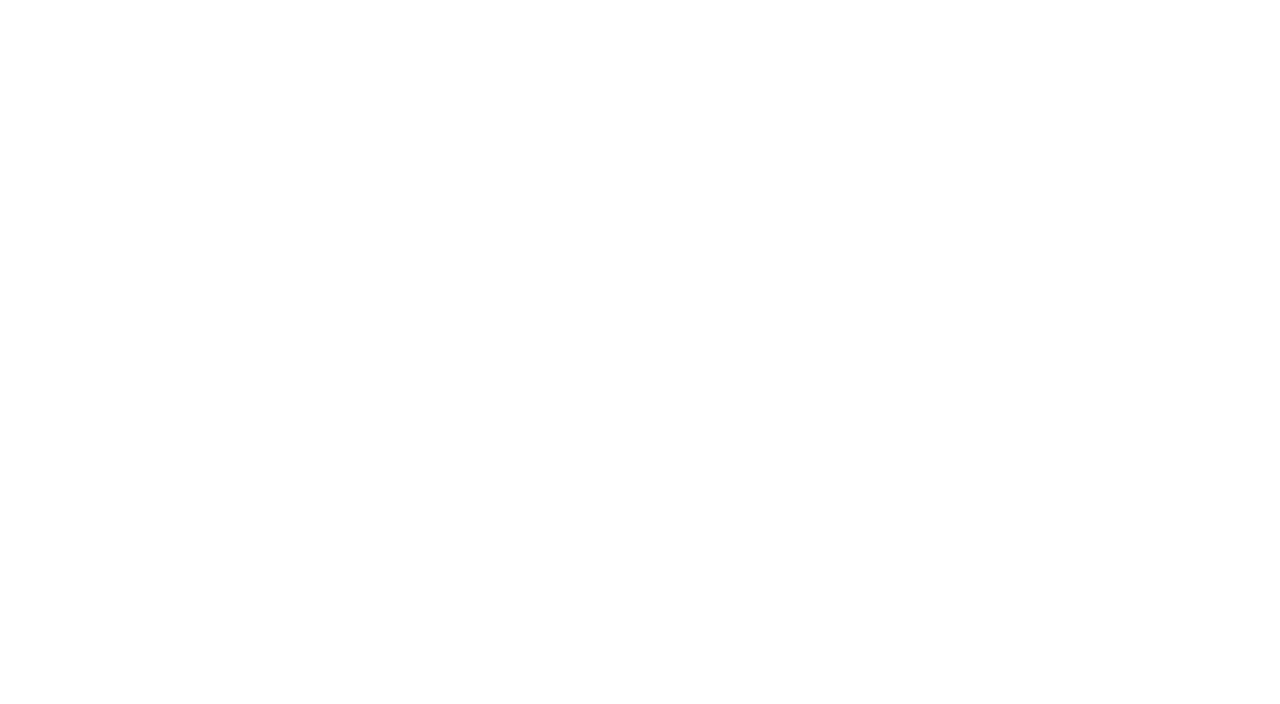
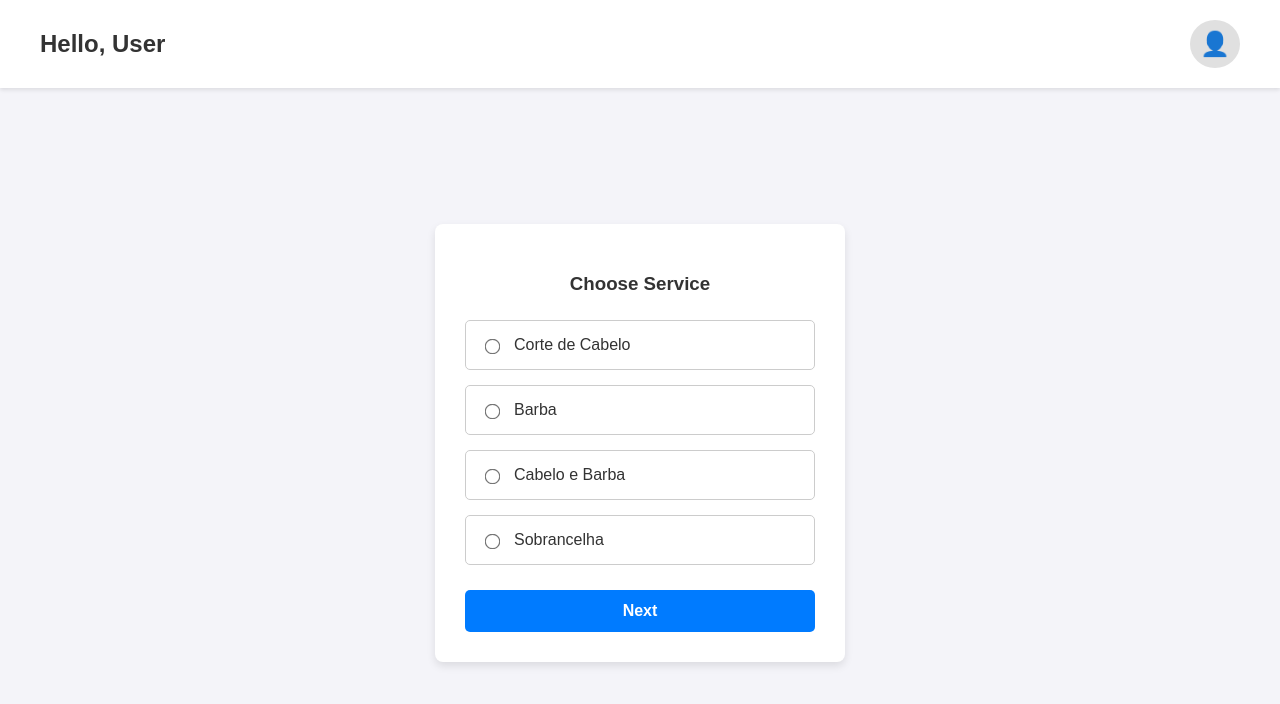
Before and after one commit to davifmn/Eng_Software, a plain HTML site: page main/home_screen/home_screen.html in a window 1280 px wide. Drawn offline with Linux system fonts and the light colour scheme.

Commit message:
patter for design

```diff
--- a/auth/sign_in/sign_in.css
+++ b/auth/sign_in/sign_in.css
@@ -1,19 +1,18 @@
+@import "../../main/app_view.css";
+
 body {
-    font-family: Arial, sans-serif;
     display: flex;
     justify-content: center;
     align-items: center;
     height: 100vh;
-    margin: 0;
-    background-color: #f4f4f9;
 }
 
 .container {
-    text-align: center;
     background: white;
     padding: 40px;
     border-radius: 8px;
     box-shadow: 0 4px 8px rgba(0,0,0,0.1);
+    text-align: center;
     width: 300px;
 }
 
@@ -22,31 +21,14 @@ form {
     flex-direction: column;
 }
 
-input {
+form input {
     margin-bottom: 15px;
-    padding: 10px;
-    font-size: 16px;
-    border: 1px solid #ccc;
-    border-radius: 4px;
 }
 
-button {
-    padding: 10px;
-    font-size: 16px;
-    cursor: pointer;
-    border: none;
-    border-radius: 5px;
+form button {
     background-color: #28a745;
-    color: white;
 }
 
 button.link-btn {
-    background: none;
-    color: #007bff;
     margin-top: 15px;
-    padding: 0;
 }
-
-button.link-btn:hover {
-    text-decoration: underline;
-}
--- a/auth/sign_up/sign_up.css
+++ b/auth/sign_up/sign_up.css
@@ -1,19 +1,18 @@
+@import "../../main/app_view.css";
+
 body {
-    font-family: Arial, sans-serif;
     display: flex;
     justify-content: center;
     align-items: center;
     height: 100vh;
-    margin: 0;
-    background-color: #f4f4f9;
 }
 
 .container {
-    text-align: center;
     background: white;
     padding: 40px;
     border-radius: 8px;
     box-shadow: 0 4px 8px rgba(0,0,0,0.1);
+    text-align: center;
     width: 300px;
 }
 
@@ -22,31 +21,14 @@ form {
     flex-direction: column;
 }
 
-input {
+form input {
     margin-bottom: 15px;
-    padding: 10px;
-    font-size: 16px;
-    border: 1px solid #ccc;
-    border-radius: 4px;
 }
 
-button {
-    padding: 10px;
-    font-size: 16px;
-    cursor: pointer;
-    border: none;
-    border-radius: 5px;
+form button {
     background-color: #17a2b8;
-    color: white;
 }
 
 button.link-btn {
-    background: none;
-    color: #007bff;
     margin-top: 15px;
-    padding: 0;
 }
-
-button.link-btn:hover {
-    text-decoration: underline;
-}
--- a/auth/welcome/welcome_screen.css
+++ b/auth/welcome/welcome_screen.css
@@ -1,32 +1,33 @@
+@import "../../main/app_view.css";
+
 body {
-    font-family: Arial, sans-serif;
     display: flex;
     justify-content: center;
     align-items: center;
     height: 100vh;
-    margin: 0;
-    background-color: #f4f4f9;
 }
 
 .container {
-    text-align: center;
+    /* Copied styles from .base-card */
+    display: flex;
+    flex-direction: column;
+    justify-content: center;
+    align-items: center;
+    font-family: Arial, sans-serif;
+    font-size: 16px;
+    color: #333;
     background: white;
     padding: 40px;
     border-radius: 8px;
     box-shadow: 0 4px 8px rgba(0,0,0,0.1);
+    text-align: center;
 }
 
-button {
+.actions button {
     margin: 10px;
-    padding: 10px 20px;
-    font-size: 16px;
-    cursor: pointer;
-    border: none;
-    border-radius: 5px;
     background-color: #007bff;
-    color: white;
 }
 
-button:hover {
+.actions button:hover {
     background-color: #0056b3;
 }
--- /dev/null
+++ b/main/app_view.css
@@ -0,0 +1,56 @@
+/* Estilos Globais e Base */
+body {
+    font-family: Arial, sans-serif;
+    margin: 0;
+    background-color: #f4f4f9;
+    color: #333;
+}
+
+/* Centralização padrão para telas de tela cheia (como auth) */
+.full-screen-center {
+    display: flex;
+    justify-content: center;
+    align-items: center;
+    height: 100vh;
+}
+
+/* Card padrão para formulários e caixas de seleção */
+.base-card {
+    background: white;
+    padding: 30px;
+    border-radius: 8px;
+    box-shadow: 0 4px 8px rgba(0,0,0,0.1);
+    text-align: center;
+}
+
+/* Estilos globais para inputs e botões */
+input {
+    padding: 10px;
+    font-size: 16px;
+    border: 1px solid #ccc;
+    border-radius: 4px;
+    box-sizing: border-box;
+}
+
+button {
+    padding: 10px 20px;
+    font-size: 16px;
+    cursor: pointer;
+    border: none;
+    border-radius: 5px;
+    color: white;
+    font-weight: bold;
+    transition: background-color 0.3s;
+}
+
+button.link-btn {
+    background: none;
+    color: #007bff;
+    padding: 0;
+    font-weight: normal;
+}
+
+button.link-btn:hover {
+    text-decoration: underline;
+    background: none;
+}
--- a/main/home_screen/home.js
+++ b/main/home_screen/home.js
@@ -0,0 +1,11 @@
+document.getElementById('btnNext').addEventListener('click', () => {
+    // Busca qual botão de rádio (serviço) está selecionado
+    const selectedService = document.querySelector('input[name="service"]:checked');
+
+    if (selectedService) {
+        alert(`Serviço selecionado: ${selectedService.value}\nLógica de próxima tela virá aqui.`);
+        // Exemplo futuro: window.location.href = '../appointment/appointment.html';
+    } else {
+        alert('Por favor, selecione um serviço antes de clicar em Next.');
+    }
+});
--- /dev/null
+++ b/main/home_screen/home_screen.css
@@ -0,0 +1,76 @@
+@import "../app_view.css";
+
+.header {
+    display: flex;
+    justify-content: space-between;
+    align-items: center;
+    padding: 20px 40px;
+    background-color: white;
+    box-shadow: 0 2px 4px rgba(0,0,0,0.1);
+}
+
+.header h2 {
+    margin: 0;
+    font-size: 24px;
+}
+
+.user-icon {
+    font-size: 24px;
+    background: #e0e0e0;
+    padding: 10px;
+    border-radius: 50%;
+    cursor: pointer;
+}
+
+.main-container {
+    display: flex;
+    justify-content: center;
+    align-items: center;
+    height: calc(100vh - 90px);
+}
+
+.service-box {
+    background: white;
+    padding: 30px;
+    border-radius: 8px;
+    box-shadow: 0 4px 8px rgba(0,0,0,0.1);
+    text-align: center;
+    width: 350px;
+}
+
+.services {
+    display: flex;
+    flex-direction: column;
+    gap: 15px;
+    margin: 25px 0;
+}
+
+.service-option {
+    display: flex;
+    align-items: center;
+    padding: 15px;
+    border: 1px solid #ccc;
+    border-radius: 5px;
+    cursor: pointer;
+    transition: background-color 0.3s;
+}
+
+.service-option:hover {
+    background-color: #f0f8ff;
+}
+
+.service-option input[type="radio"] {
+    margin-right: 15px;
+    transform: scale(1.2);
+    cursor: pointer;
+}
+
+.btn-next {
+    width: 100%;
+    padding: 12px;
+    background-color: #007bff;
+}
+
+.btn-next:hover {
+    background-color: #0056b3;
+}
--- a/main/home_screen/home_screen.html
+++ b/main/home_screen/home_screen.html
@@ -0,0 +1,47 @@
+<!DOCTYPE html>
+<html lang="pt-BR">
+<head>
+    <meta charset="UTF-8">
+    <meta name="viewport" content="width=device-width, initial-scale=1.0">
+    <title>Home - Choose Service</title>
+    <link rel="stylesheet" href="home_screen.css">
+</head>
+<body>
+    <header class="header">
+        <h2 id="greeting">Hello, User</h2>
+        <div class="user-icon">👤</div>
+    </header>
+
+    <main class="main-container">
+        <div class="service-box">
+            <h3>Choose Service</h3>
+
+            <div class="services">
+                <label class="service-option">
+                    <input type="radio" name="service" value="Corte de Cabelo">
+                    <span>Corte de Cabelo</span>
+                </label>
+
+                <label class="service-option">
+                    <input type="radio" name="service" value="Barba">
+                    <span>Barba</span>
+                </label>
+
+                <label class="service-option">
+                    <input type="radio" name="service" value="Cabelo e Barba">
+                    <span>Cabelo e Barba</span>
+                </label>
+
+                <label class="service-option">
+                    <input type="radio" name="service" value="Sobrancelha">
+                    <span>Sobrancelha</span>
+                </label>
+            </div>
+
+            <button id="btnNext" class="btn-next">Next</button>
+        </div>
+    </main>
+
+    <script src="home.js"></script>
+</body>
+</html>
```
Also changed, not shown: main/app_view.js (deleted), main/appointment/appointment.css (added).
